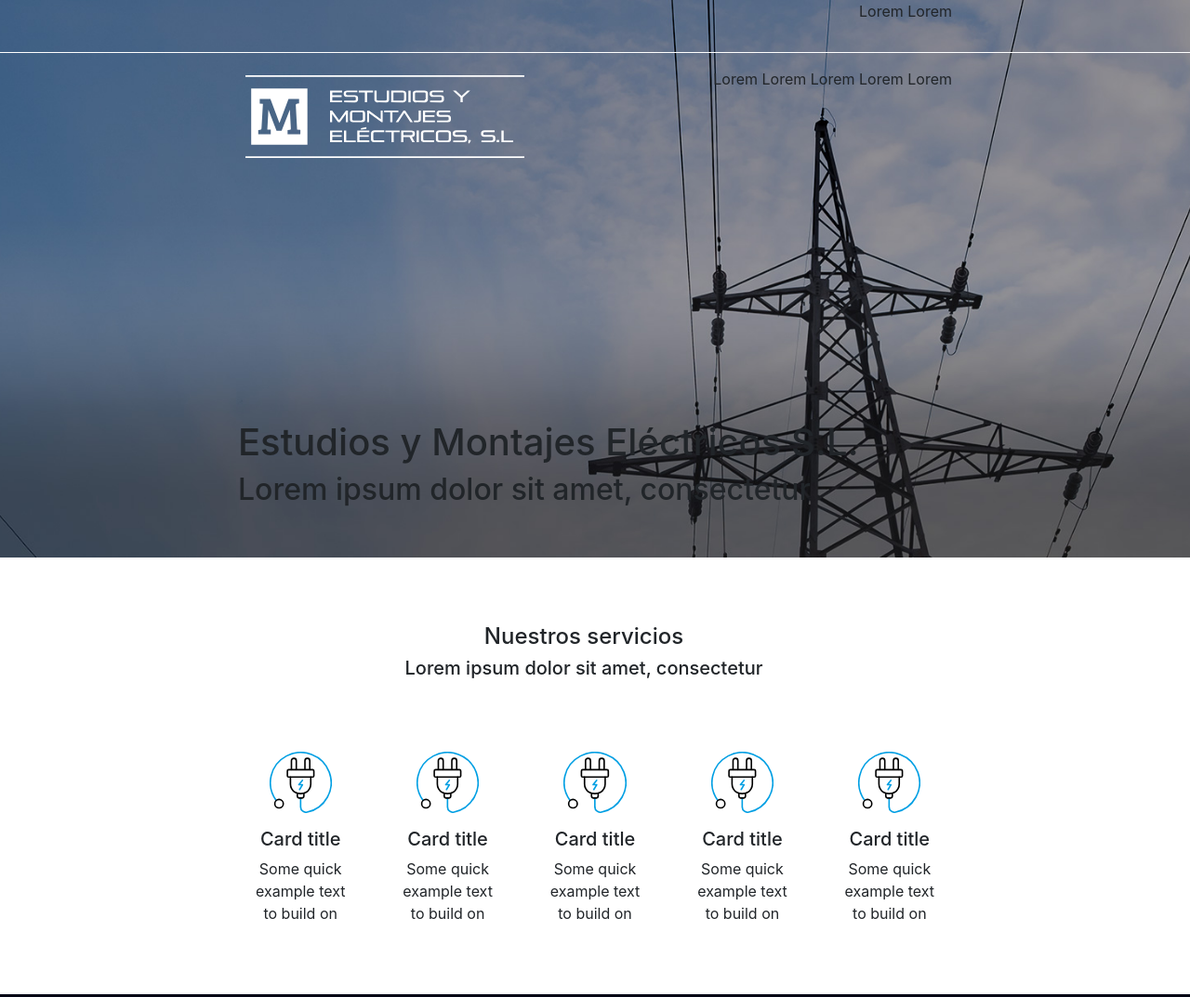
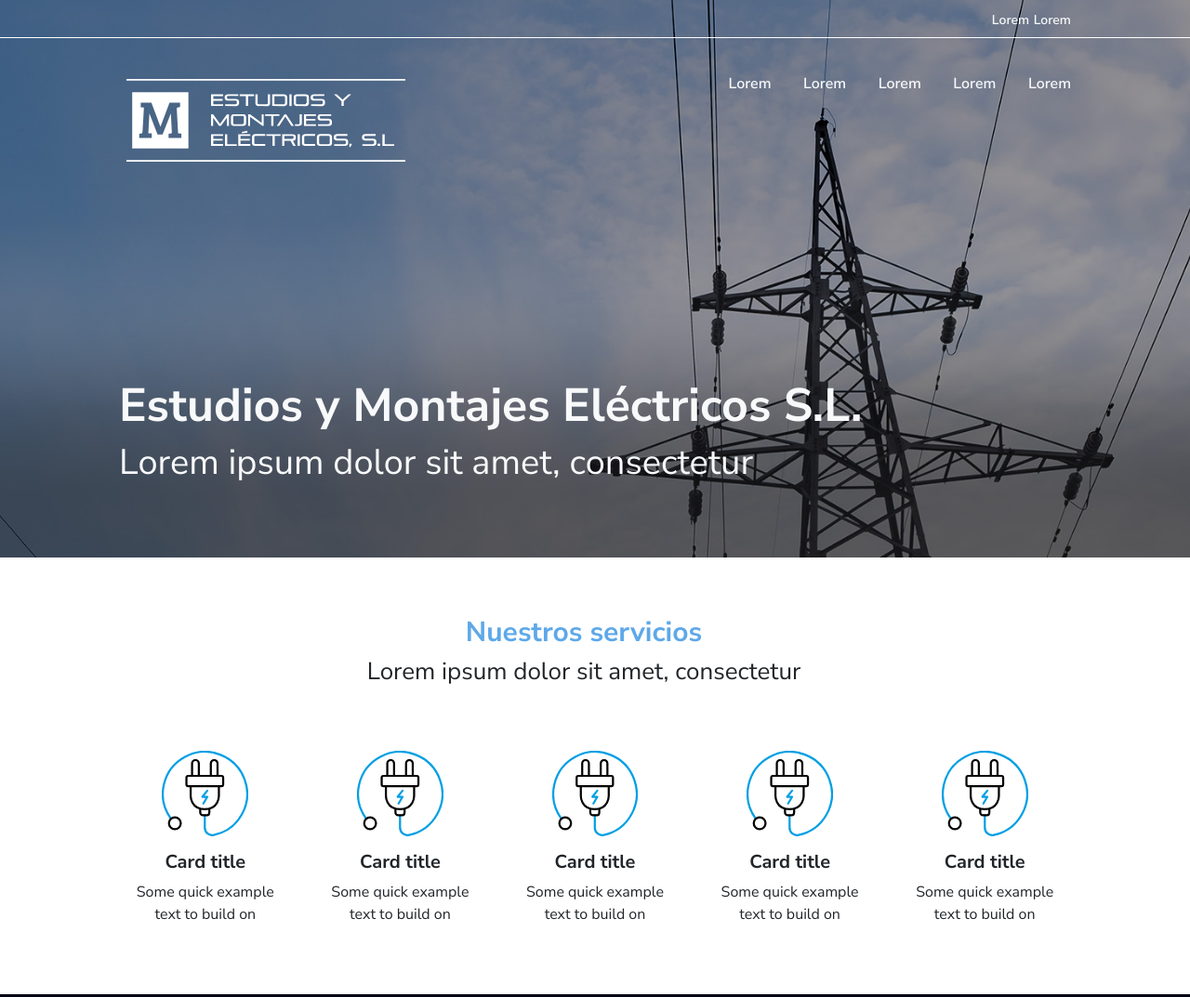
Before and after one commit to iperiba/layout_challenge, a website: page index.html in a window 1280 px wide. Shown: the top 1073 px of the page at 93% size. Drawn offline with Linux system fonts and the light colour scheme.

Commit message:
fourth commit

```diff
--- a/index.html
+++ b/index.html
@@ -7,9 +7,9 @@
     <link rel="stylesheet" href="css/style.min.css">
 </head>
 <body>
-<header class="header-image-container">
+<header class="header-image-container text-light">
     <div class="border-bottom border-white">
-        <menu class="generic-margin-container d-flex justify-content-end mt-0">
+        <menu class="first-menu generic-margin-container d-flex justify-content-end mt-0">
             <ul>
                 <li class="d-inline"><a>Lorem</a></li>
                 <li class="d-inline"><a href="#"><a>Lorem</a></a></li>
@@ -30,8 +30,8 @@
     </menu>
     <div class="d-flex align-content-end flex-wrap h1-container">
         <div class="generic-margin-container">
-            <h1>Estudios y Montajes Eléctricos S.L.</h1>
-            <h2>Lorem ipsum dolor sit amet, consectetur</h2>
+            <h1 class="bold">Estudios y Montajes Eléctricos S.L.</h1>
+            <h2 class="regular">Lorem ipsum dolor sit amet, consectetur</h2>
         </div>
     </div>
 </header>
@@ -39,8 +39,8 @@
     <header class="container generic-margin-container d-flex">
         <div class="row align-self-center text-center">
             <div class="col">
-                <h4>Nuestros servicios</h4>
-                <h5>Lorem ipsum dolor sit amet, consectetur</h5>
+                <h4 class="bold">Nuestros servicios</h4>
+                <h5 class="regular">Lorem ipsum dolor sit amet, consectetur</h5>
             </div>
         </div>
     </header>
--- a/scss/components/cards/_card.scss
+++ b/scss/components/cards/_card.scss
@@ -0,0 +1,17 @@
+
+@use "variables";
+
+.cards-container {
+  .col {
+    .card-body {
+      h5 {
+        font-size: 20px;
+        font-family: NunitoSans-bold;
+      }
+      p {
+        font-size: 16px;
+        font-family: NunitoSans-regular;
+      }
+    }
+  }
+}
--- a/scss/components/cards/_cards-container.scss
+++ b/scss/components/cards/_cards-container.scss
@@ -1,3 +1,5 @@
+
+@use "variables";
 
 .cards-section {
     header {
@@ -9,9 +11,20 @@
                 top: 30px;
             }
         }
+
+        h4 {
+            font-size: 30px;
+            color: #5EA8E9;
+        }
+
+        h5 {
+            font-size: 26px;
+        }
     }
 
     .cards-container {
-        height: 320px;
+        @media screen and (min-width: $lg) {
+            height: 320px;
+        }
     }
 }
--- a/scss/components/footer/_footer.scss
+++ b/scss/components/footer/_footer.scss
@@ -1,3 +1,4 @@
+
 @use "variables";
 
 .upper-footer {
@@ -13,12 +14,16 @@
 
   .row {
     .col:nth-child(2) {
-      position: relative;
-      left: 60px;
+      @media screen and (min-width: $lg) {
+        position: relative;
+        left: 60px;
+      }
     }
     .col:nth-child(4) {
-      position: relative;
-      left: 60px;
+      @media screen and (min-width: $lg) {
+        position: relative;
+        left: 60px;
+      }
       a {
         display: block;
       }
--- a/scss/components/layout/_header.scss
+++ b/scss/components/layout/_header.scss
@@ -8,12 +8,37 @@
   -moz-background-size: cover;
   -o-background-size: cover;
   height: 600px;
+
+  li {
+    font-family: NunitoSans-semibold;
   }
 
-.h1-container {
-  height: 60%;
+  .first-menu {
+    margin-bottom: 0;
+    li {
+      font-size: 14px;
+      position: relative;
+      top: 8px;
+    }
   }
 
   .second-menu {
     padding-left: 0px;
+    padding-top: 20px;
+    li {
+      font-size: 16px;
+      padding-left: 30px;
     }
+  }
+
+  .h1-container {
+    height: 55%;
+    h1 {
+      font-size: 50px;
+    }
+
+    h2 {
+      font-size: 38px;
+    }
+  }
+}
--- a/scss/components/layout/_layout.scss
+++ b/scss/components/layout/_layout.scss
@@ -17,7 +17,16 @@
 }
 
 .generic-margin-container {
-  width: 60%;
+  width: 100%;
+
+  @media screen and (min-width: $md) {
+    width: 80%;
+  }
+
+  @media screen and (min-width: $xl) {
+    width: 60%;
+  }
+
   margin-right:auto;
   margin-left:auto;
 }
```
Also changed, not shown: css/style.css, css/style.min.css. Lines whose indentation alone changed are shown as unchanged.
